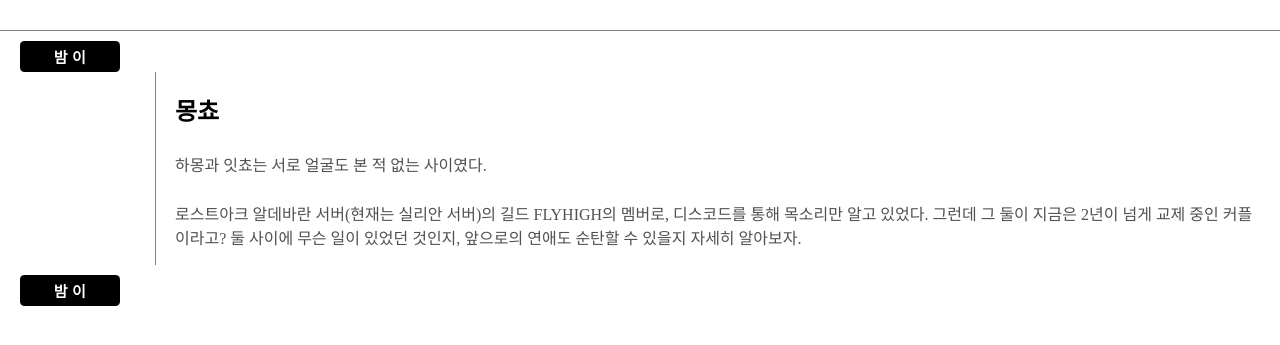
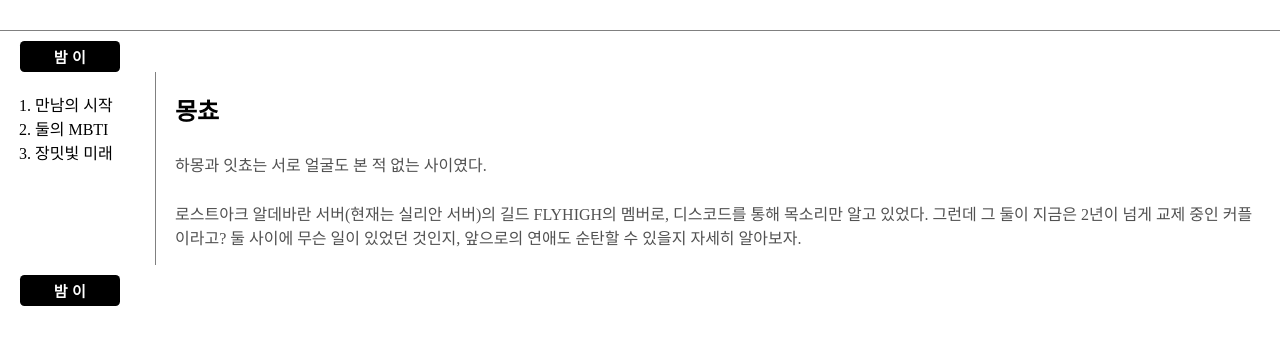
Before and after one commit to chyomong/Lee-Lee, a plain HTML site: page index.html in a window 1280 px wide. Shown: the part 117-462 px from the top of the page. Drawn offline with nearby package versions, Linux system fonts and the light colour scheme; a web font is replaced by a local one.

Commit message:
Add files via upload

```diff
--- a/index.html
+++ b/index.html
@@ -22,7 +22,10 @@
     nightDayHandler(this);
   ">
   <div id="grid">
-    <ol id="nav">
+    <ol>
+      <li><a href="1.html">만남의 시작</a></li>
+      <li><a href="2.html">둘의 MBTI</a></li>
+      <li><a href="3.html">장밋빛 미래</a></li>
     </ol>
     <div id="article">
       <h2>몽쵸</h2>
```
